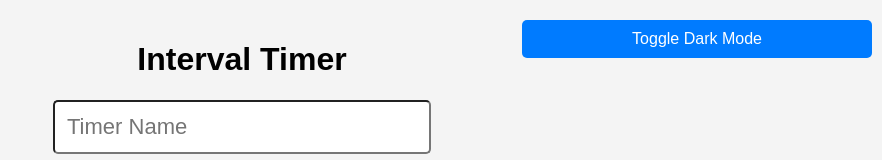
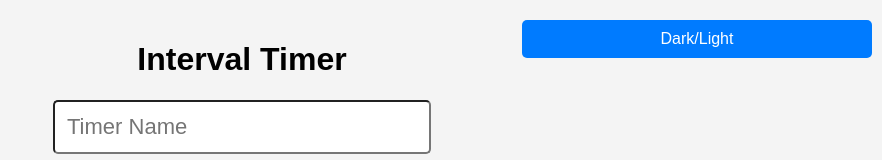
Before and after one commit to zenmark29/zenmark29.github.io, a plain HTML site: page interval_timer/index.html in a window 1280 px wide. Shown: the top 160 px of the page, without its empty margins (398-1280 px from the left). Drawn offline with Linux system fonts and the light colour scheme.

Commit message:
changed button again

```diff
--- a/interval_timer/index.html
+++ b/interval_timer/index.html
@@ -108,7 +108,7 @@
 </head>
 <body>
 
-    <button id="darkModeToggle">Toggle Dark Mode</button>
+    <button id="darkModeToggle">Dark/Light</button>
 
     <h1>Interval Timer</h1>
 
```
